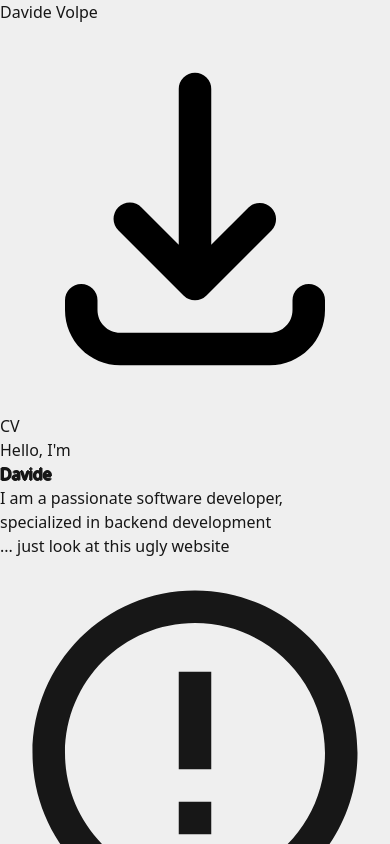
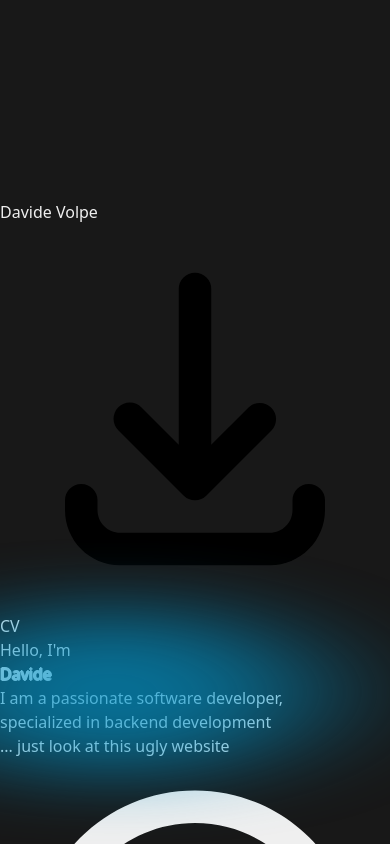
Before and after one commit to westfox-5/davidevolpe.dev, a Next.js app: page / in a window 390 px wide. Shown: the top 844 px of the page. Built offline with nearby package versions, Linux system fonts and the light colour scheme.

Commit message:
Enhance bubble animation (#1)
* Update styles and animations in globals.css and page.tsx

* Refactor styles in globals.css and enhance bubble animation in page.tsx

```diff
--- a/src/app/globals.css
+++ b/src/app/globals.css
@@ -3,9 +3,9 @@
 @tailwind utilities;
 
 :root {
-  --background: #efefef;
-  --background-light: #69b3ce;
-  --foreground: #171717;
+  --background: #181818;
+  --background-light: #02435a;
+  --foreground: #efefef;
   --foreground-accent: #0096cc;
 
   --font-size-subtitle: 60px;
@@ -49,12 +49,13 @@ a {
 }
 
 .blur-bubble {
-  position: absolute;
-  width: 25vmin;
-  height: 15vmin;
+  width: 200px;
+  height: 200px;
+  z-index: -1;
   border-radius: 50%;
-  z-index: -1000;
-  box-shadow: -500px -32px 500px 100px var(--foreground-accent);
+  filter: blur(40px); /* Effetto sfocato */
+  background-color: var(--foreground-accent);
+  opacity: 0.7; /* Opacità */
 }
 
 .text-outline {
--- a/src/app/page.tsx
+++ b/src/app/page.tsx
@@ -1,10 +1,98 @@
 "use client"
 
 import { motion } from "framer-motion";
+import { useEffect, useRef, useState } from "react";
 
-export default function Home() {
+const Home = () => {
+  const [targetPosition, setTargetPosition] = useState({ x: 0, y: 0 });
+  const motionRef = useRef<HTMLDivElement | null>(null);
+  const cvRef = useRef<HTMLDivElement | null>(null);
+  const nameRef = useRef<HTMLSpanElement | null>(null);
+  const backendRef = useRef<HTMLSpanElement | null>(null);
+
+  const [scaleX, setScaleX] = useState(1); // Default scale
+  const [scaleY, setScaleY] = useState(1); // Default scale
+
+  const updateTargetPosition = (ref: React.RefObject<HTMLElement>) => {
+    if (ref.current) {
+      const rect = ref.current.getBoundingClientRect();
+      setTargetPosition({
+        x: rect.left + rect.width / 2, // X centrata
+        y: rect.top + rect.height / 2, // Y centrata
+      });
+    }
+  };
+
+  useEffect(() => {
+    // Aggiorna la posizione iniziale al caricamento
+    updateTargetPosition(nameRef);
+    setScaleX(1.3);
+
+    // Dopo 2 secondi aggiorna la posizione su "backendRef"
+    setTimeout(() => {
+      updateTargetPosition(backendRef);
+      setScaleX(2.3);
+      setScaleY(0.8);
+
+      // Dopo altri 2 secondi aggiorna la posizione su "cvRef"
+      setTimeout(() => {
+        updateTargetPosition(cvRef);
+        setScaleX(0.5);
+        setScaleY(0.5);
+
+        // Dopo altri 2 secondi torna alla posizione iniziale
+        setTimeout(() => {
+          if (motionRef.current) {
+            motionRef.current.style.transition = "opacity 2s ease-out";
+            motionRef.current.style.opacity = "0";
+            setTimeout(() => {
+              motionRef.current?.remove();
+            }, 2500);
+          }
+        }, 3000);
+
+      }, 4000);
+    }, 3000);
+
+    // Aggiungi un event listener per ridimensionamento della finestra
+    const handleResize = () => updateTargetPosition(cvRef);
+    window.addEventListener("resize", handleResize);
+
+    return () => {
+      window.removeEventListener("resize", handleResize);
+    };
+  }, []);
+
   return (
     <div>
+      <motion.div
+        ref={motionRef}
+        className="blur-bubble
+          fixed
+          left-0
+          top-0
+          w-screen
+          h-screen
+          z-10"
+        initial={{
+          x: targetPosition.x - 100, // Offset per centrare il cerchio
+          y: targetPosition.y - 100, // Offset per centrare il cerchio
+          scaleX: 1,
+          scaleY: 1,
+        }}
+        animate={{
+          x: targetPosition.x - 100, // Offset per centrare il cerchio
+          y: targetPosition.y - 100, // Offset per centrare il cerchio
+          scaleX: scaleX,
+          scaleY: scaleY,
+        }}
+        transition={{
+          duration: 4, // Durata totale di una transizione
+          ease: "easeInOut", // Tipo di transizione
+          times: [0, 0.5, 1], // Tempi per le diverse scale
+        }}
+      ></motion.div>
+
       <nav className="sticky top-0 backdrop-blur
         after:block
         after:absolute
@@ -13,18 +101,23 @@ export default function Home() {
         after:h-1
         after:w-full
         after:content-[' ']">
-        <div className="max-w-screen-xl flex flex-wrap items-center justify-between p-4">
+        <div className="max-w-screen-xl flex items-center justify-between p-4">
           <a href="https://davidevolpe.dev" className="flex items-center space-x-3 rtl:space-x-reverse">
-            <span className="self-center text-3xl lg:text-4xl font-semibold whitespace-nowrap dark:text-white">
+            <span
+              className="self-center text-3xl lg:text-4xl font-semibold whitespace-nowrap dark:text-white"
+            >
               Davide Volpe
             </span>
           </a>
 
-          <div className="w-full md:block md:w-auto text-xl lg:text-xl font-medium">
+          <div
+            className="md:block md:w-auto text-xl lg:text-xl font-medium">
             <ul className="flex flex-col p-4 md:p-0 rounded-lg md:flex-row rtl:space-x-reverse">
               <li>
                 <a href="/files/cv_en.pdf" target="_blank" rel="noopener noreferrer" className="block py-2 md:p-0">
-                  <span>
+                  <span
+                    ref={cvRef}
+                  >
                     <svg viewBox="0 0 24 24" xmlns="http://www.w3.org/2000/svg" className="inline fill-current w-6 mr-2">
                       <g id="SVGRepo_bgCarrier" strokeWidth="0"></g>
                       <g id="SVGRepo_tracerCarrier" strokeLinecap="round" strokeLinejoin="round"></g>
@@ -42,37 +135,32 @@ export default function Home() {
         </div>
       </nav>
 
-      <div className="flex items-center justify-evenly mx-auto p-4">
-        <motion.span className="blur-bubble" animate={['initial']} variants={{
-          initial: {
-            y: [0, -200],
-            x: [0, 500],
-            rotate: [0, -30, -45],
-            scale: [1, 1.5, 2, 1.5, 1, 0.5],
-            transition: {
-              duration: 20,
-              repeat: Infinity,
-              repeatType: 'reverse'
-            }
-          }
-        }}></motion.span>
-
-        <div className="flex flex-col gap-8 pl-40 py-10">
+      <div className="flex items-center justify-center">
+        <div className="flex flex-col gap-8 pl-10 py-10">
           <div className="font-extrabold text-5xl lg:text-8xl">
             Hello, I&apos;m <br />
-            <span className="text-[var(--background)] text-outline">
+            <span
+              ref={nameRef} // Set nameRef to this span
+              className="text-[var(--background)] text-outline"
+            >
               Davide
             </span>
           </div>
           <div className="text-3xl lg:text-6xl">
             I am a passionate software developer,
-            <br /> specialized in backend development
+            <br /> specialized in{" "}
+            <span
+              ref={backendRef} // Set backendRef to this span
+            >
+              backend
+            </span>
+            {" "}development
             <br /> <span className="text-2xl lg:text-4xl">... just look at this ugly website</span>
           </div>
         </div>
       </div>
 
-      <div className="flex text-center items-center justify-center text-4xl lg:text-5xl mt-10">
+      <div className="flex flex-wrap w-full text-center items-center justify-center text-xl lg:text-5xl mt-10 p-8">
         <svg fill="currentColor" xmlns="http://www.w3.org/2000/svg" viewBox="0 0 24 24" className="inline fill-current w-9">
           <path d="M12 22C6.47715 22 2 17.5228 2 12C2 6.47715 6.47715 2 12 2C17.5228 2 22 6.47715 22 12C22 17.5228 17.5228 22 12 22ZM12 20C16.4183 20 20 16.4183 20 12C20 7.58172 16.4183 4 12 4C7.58172 4 4 7.58172 4 12C4 16.4183 7.58172 20 12 20ZM11 15H13V17H11V15ZM11 7H13V13H11V7Z"></path>
         </svg>
@@ -83,8 +171,8 @@ export default function Home() {
           <path d="M12 22C6.47715 22 2 17.5228 2 12C2 6.47715 6.47715 2 12 2C17.5228 2 22 6.47715 22 12C22 17.5228 17.5228 22 12 22ZM12 20C16.4183 20 20 16.4183 20 12C20 7.58172 16.4183 4 12 4C7.58172 4 4 7.58172 4 12C4 16.4183 7.58172 20 12 20ZM11 15H13V17H11V15ZM11 7H13V13H11V7Z"></path>
         </svg>
       </div>
-
-      <div className="h-96"></div>
     </div>
   );
-}
+};
+
+export default Home;
```
